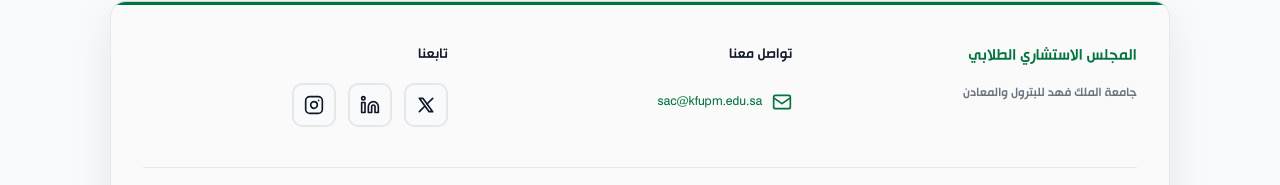
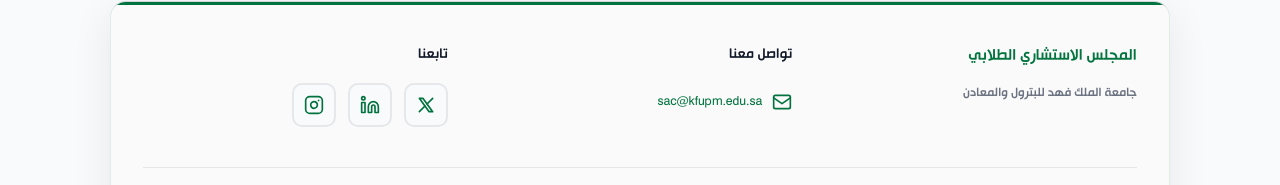
Before and after one commit to nagemo394-cyber/SAC_KFUPM, a React (Vite) app: page / in a window 1280 px wide. Shown: the part 870-1055 px from the top of the page. Built offline with nearby package versions, Linux system fonts and the light colour scheme.

Commit message:
i changed the colors of the icons in the footer

```diff
--- a/src/app/App.jsx
+++ b/src/app/App.jsx
@@ -188,7 +188,7 @@ export default function App(){
                                 }}>
                                     {/* X (Twitter) */}
                                     <a
-                                        href="https://x.com/kfupm_sac"
+                                        href="https://x.com/sac_kfupm"
                                         target="_blank"
                                         rel="noopener noreferrer"
                                         aria-label="X"
@@ -215,10 +215,10 @@ export default function App(){
                                             e.currentTarget.style.borderColor = '#E5E7EB'
                                             e.currentTarget.style.transform = 'translateY(0)'
                                             e.currentTarget.style.boxShadow = 'none'
-                                            e.currentTarget.querySelector('svg').style.stroke = '#111827'
+                                            e.currentTarget.querySelector('svg').style.stroke = '#00733E'
                                         }}
                                     >
-                                        <svg width="20" height="20" viewBox="0 0 24 24" fill="none" stroke="#111827" strokeWidth="2" strokeLinecap="round" strokeLinejoin="round" style={{transition: 'stroke 0.3s ease'}}>
+                                        <svg width="20" height="20" viewBox="0 0 24 24" fill="none" stroke="#00733E" strokeWidth="2" strokeLinecap="round" strokeLinejoin="round" style={{transition: 'stroke 0.3s ease'}}>
                                             <path d="M4 4l11.733 16h4.267l-11.733 -16z"/>
                                             <path d="M4 20l6.768 -6.768m2.46 -2.46l6.772 -6.772"/>
                                         </svg>
@@ -253,10 +253,10 @@ export default function App(){
                                             e.currentTarget.style.borderColor = '#E5E7EB'
                                             e.currentTarget.style.transform = 'translateY(0)'
                                             e.currentTarget.style.boxShadow = 'none'
-                                            e.currentTarget.querySelector('svg').style.stroke = '#111827'
+                                            e.currentTarget.querySelector('svg').style.stroke = '#00733E'
                                         }}
                                     >
-                                        <svg width="20" height="20" viewBox="0 0 24 24" fill="none" stroke="#111827" strokeWidth="2" strokeLinecap="round" strokeLinejoin="round" style={{transition: 'stroke 0.3s ease'}}>
+                                        <svg width="20" height="20" viewBox="0 0 24 24" fill="none" stroke="#00733E" strokeWidth="2" strokeLinecap="round" strokeLinejoin="round" style={{transition: 'stroke 0.3s ease'}}>
                                             <path d="M16 8a6 6 0 0 1 6 6v7h-4v-7a2 2 0 0 0-2-2 2 2 0 0 0-2 2v7h-4v-7a6 6 0 0 1 6-6z"/>
                                             <rect x="2" y="9" width="4" height="12"/>
                                             <circle cx="4" cy="4" r="2"/>
@@ -265,7 +265,7 @@ export default function App(){
 
                                     {/* Instagram */}
                                     <a
-                                        href="https://instagram.com/kfupm_sac"
+                                        href="https://instagram.com/sac_kfupm"
                                         target="_blank"
                                         rel="noopener noreferrer"
                                         aria-label="Instagram"
@@ -292,10 +292,10 @@ export default function App(){
                                             e.currentTarget.style.borderColor = '#E5E7EB'
                                             e.currentTarget.style.transform = 'translateY(0)'
                                             e.currentTarget.style.boxShadow = 'none'
-                                            e.currentTarget.querySelector('svg').style.stroke = '#111827'
+                                            e.currentTarget.querySelector('svg').style.stroke = '#00733E'
                                         }}
                                     >
-                                        <svg width="20" height="20" viewBox="0 0 24 24" fill="none" stroke="#111827" strokeWidth="2" strokeLinecap="round" strokeLinejoin="round" style={{transition: 'stroke 0.3s ease'}}>
+                                        <svg width="20" height="20" viewBox="0 0 24 24" fill="none" stroke="#00733E" strokeWidth="2" strokeLinecap="round" strokeLinejoin="round" style={{transition: 'stroke 0.3s ease'}}>
                                             <rect x="2" y="2" width="20" height="20" rx="5" ry="5"/>
                                             <path d="M16 11.37A4 4 0 1 1 12.63 8 4 4 0 0 1 16 11.37z"/>
                                             <line x1="17.5" y1="6.5" x2="17.51" y2="6.5"/>
```
